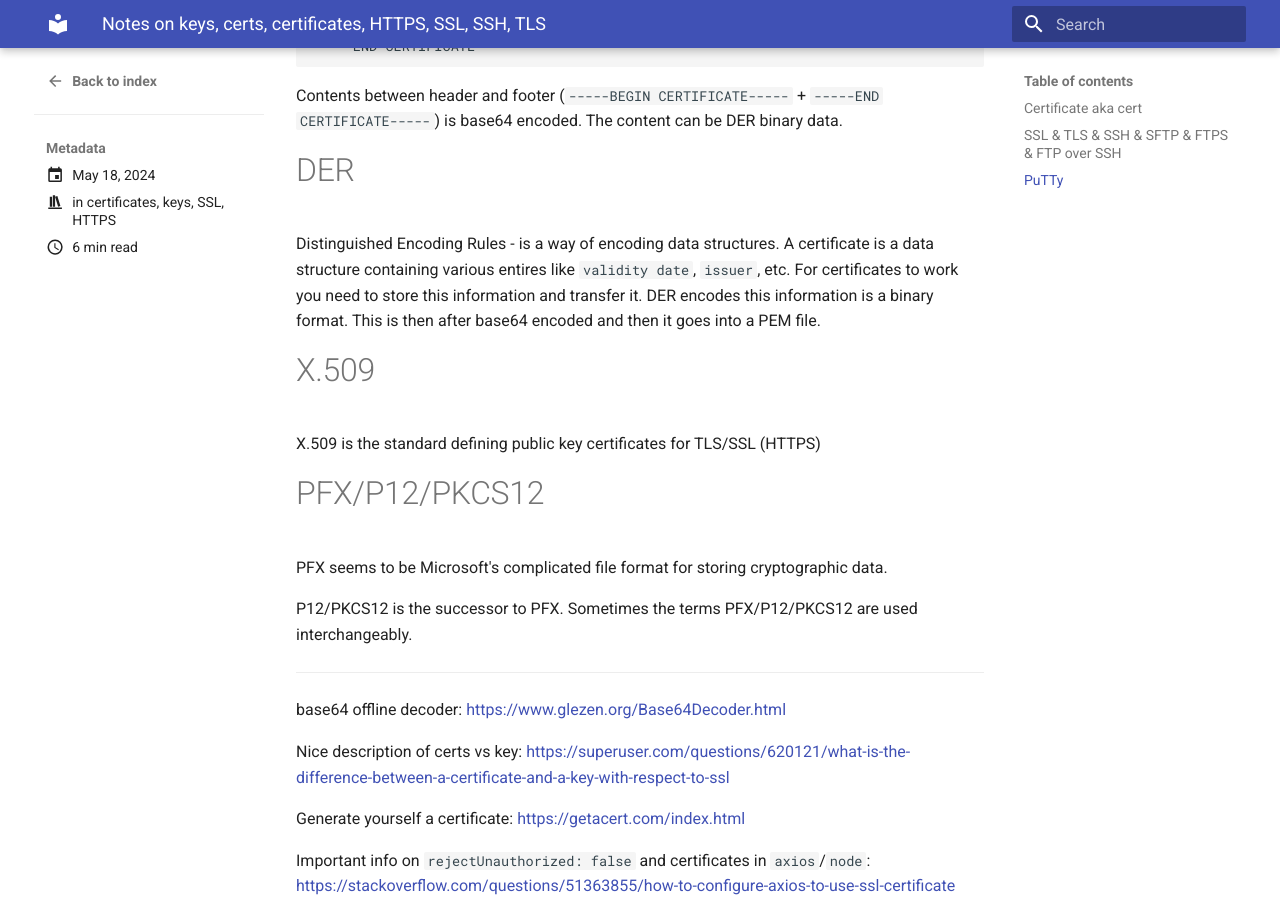
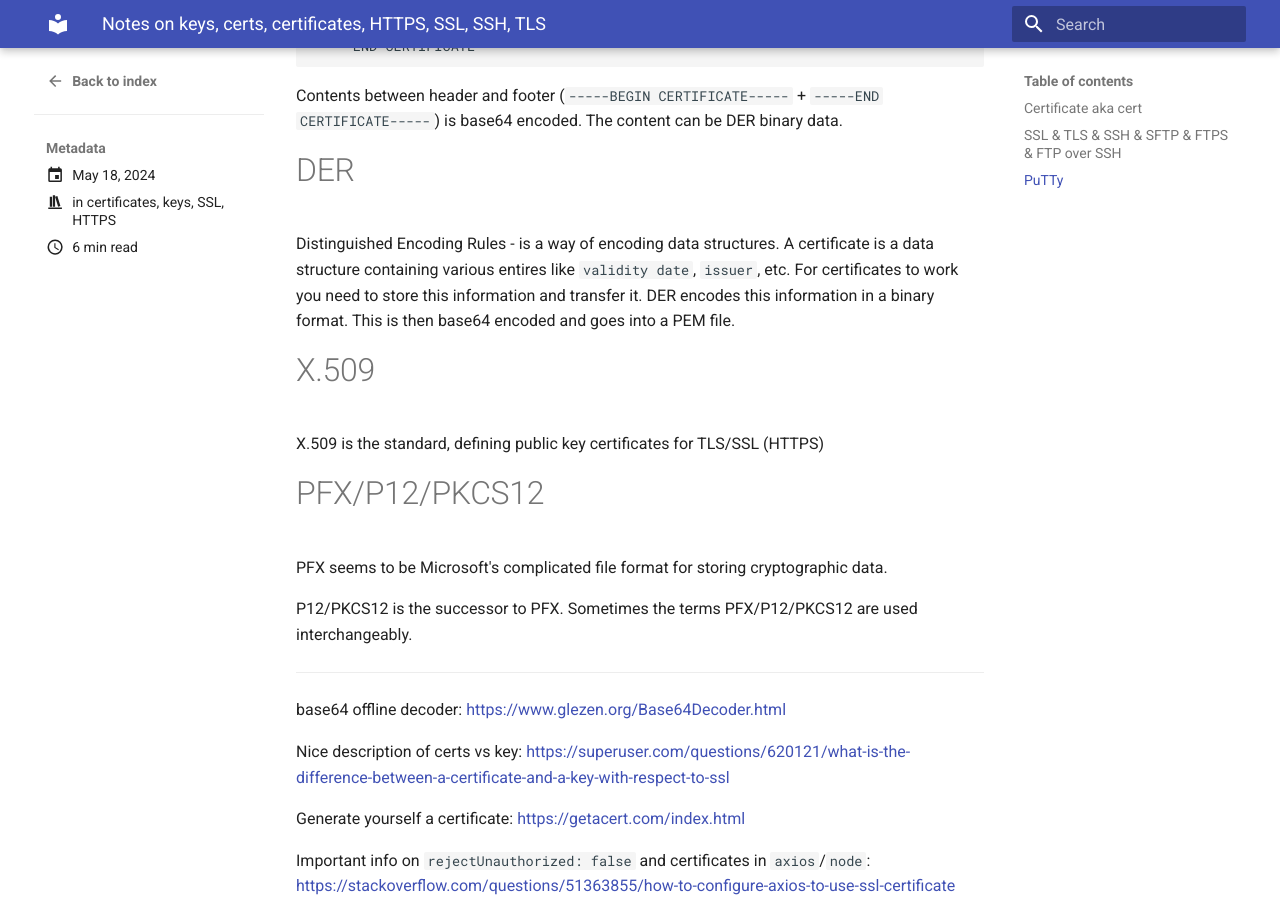
Before and after one commit to inwenis/blog, an MkDocs documentation site: the page built from docs/posts/post09.md, in a window 1280 px wide and 900 px high, scrolled down 4233 px. Built offline with MkDocs 1.6.1 and Material for MkDocs 9.7.7, drawn with Linux system fonts in a browser that asks for light colours; some of the changed text lies outside the part shown.

Commit message:
Update post09.md | minor corrections

```diff
--- a/docs/posts/post09.md
+++ b/docs/posts/post09.md
@@ -193,10 +193,10 @@ pAqEAuV4DNoxQKKWmhVv+J0ptMWD25Pnpxeq5sXzghfJnslJlQND
 Contents between header and footer (`-----BEGIN CERTIFICATE-----` + `-----END CERTIFICATE-----`) is base64 encoded. The content can be DER binary data.
 
 # DER
-Distinguished Encoding Rules - is a way of encoding data structures. A certificate is a data structure containing various entires like `validity date`, `issuer`, etc. For certificates to work you need to store this information and transfer it. DER encodes this information is a binary format. This is then after base64 encoded and then it goes into a PEM file.
+Distinguished Encoding Rules - is a way of encoding data structures. A certificate is a data structure containing various entires like `validity date`, `issuer`, etc. For certificates to work you need to store this information and transfer it. DER encodes this information in a binary format. This is then base64 encoded and goes into a PEM file.
 
 # X.509
-X.509 is the standard defining public key certificates for TLS/SSL (HTTPS)
+X.509 is the standard, defining public key certificates for TLS/SSL (HTTPS)
 
 
 # PFX/P12/PKCS12
```
Also changed, not shown: other parts of docs/posts/post09.md (+1 -1 lines).
